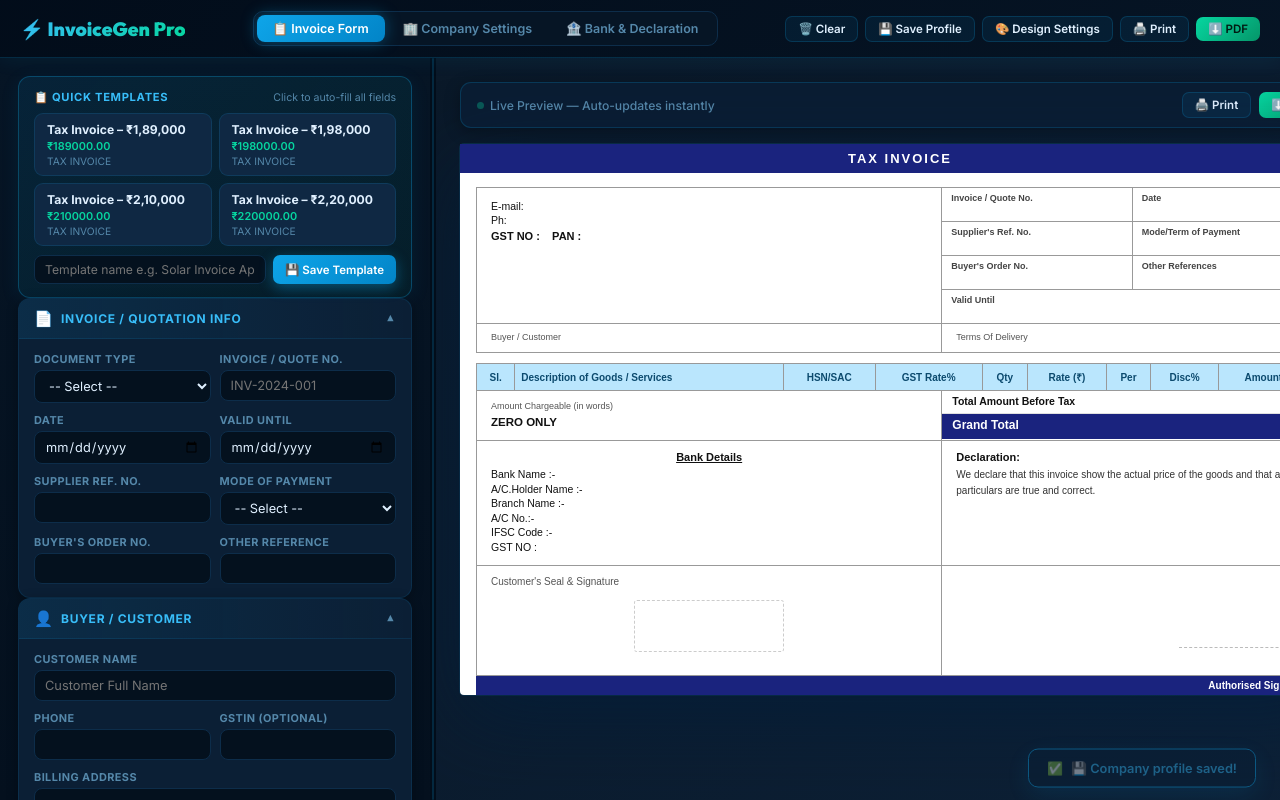
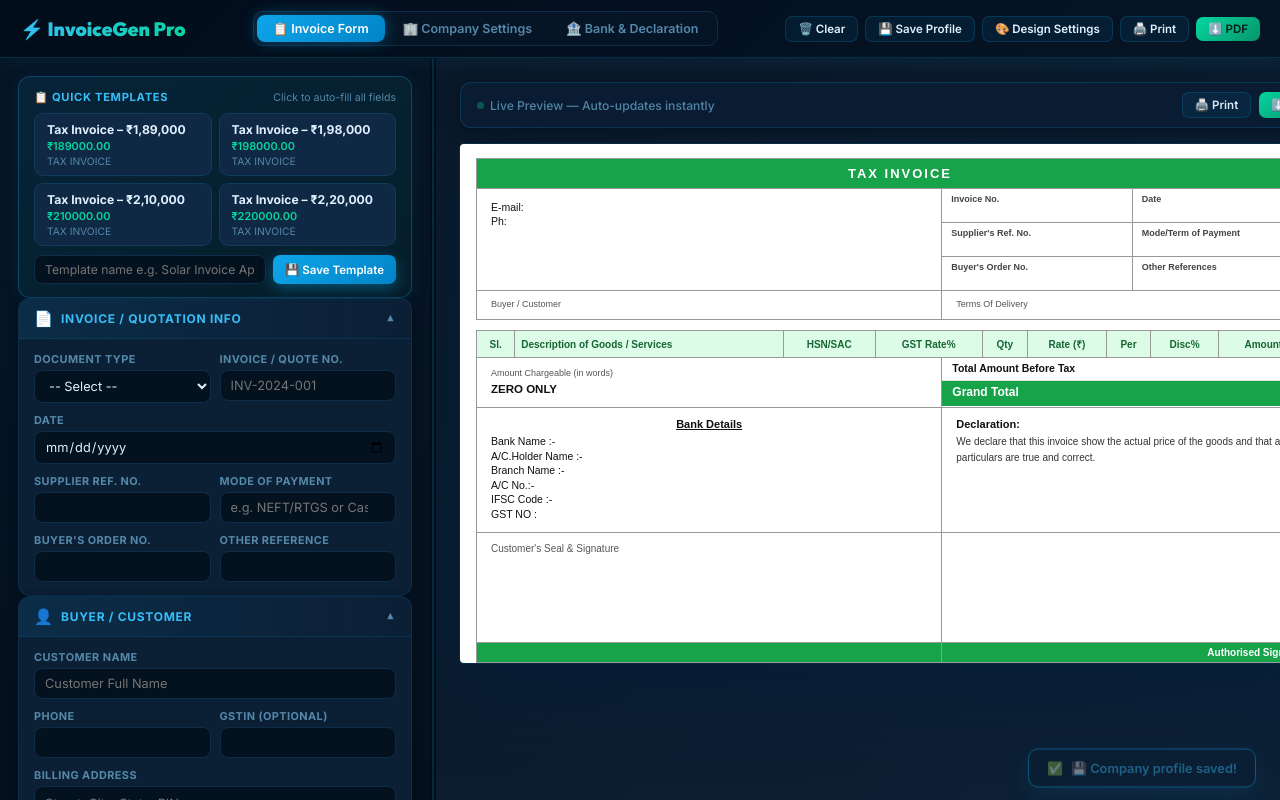
Before and after one commit to rupkumar-dev/tax-invoice-generator, a plain HTML site: page index.html in a window 1280 px wide. Both pictures are taken after a click on the button "💾 Save Profile". Drawn offline with Linux system fonts and the light colour scheme.

Commit message:
feat: manual signature name, payment mode options, and layout alignments

```diff
--- a/index.html
+++ b/index.html
@@ -188,9 +188,9 @@ tr.row-drag-over td{border-top:3.5px dashed #0ea5e9 !important;background:rgba(1
 
 /* INVOICE DOCUMENT */
 #invoiceDoc{
-  --inv-theme: #1a237e;
-  --inv-header-bg: #bae6fd;
-  --inv-header-text: #0c4a6e;
+  --inv-theme: #16a34a;
+  --inv-header-bg: #dcfce7;
+  --inv-header-text: #166534;
   --inv-font-size: 11px;
   --inv-font-family: 'Times New Roman', Times, serif;
   width:880px;background:#fff;color:#111;
@@ -198,7 +198,7 @@ tr.row-drag-over td{border-top:3.5px dashed #0ea5e9 !important;background:rgba(1
   font-size: var(--inv-font-size);
   box-shadow:0 24px 80px rgba(0,30,60,.6),0 0 0 1px rgba(14,165,233,.15);border-radius:4px
 }
-.d-topstrip{background:var(--inv-theme);color:#fff;text-align:center;padding:7px 12px;font-family:Arial,sans-serif;font-size:13px;font-weight:900;letter-spacing:2px}
+.d-topstrip{background:var(--inv-theme);color:#fff;text-align:center;padding:7px 12px;font-family:Arial,sans-serif;font-size:13px;font-weight:900;letter-spacing:2px;border:1.5px solid #999;border-bottom:none}
 .d-body{padding:14px 16px 0}
 
 /* Seller + Meta */
@@ -264,7 +264,7 @@ tr.row-drag-over td{border-top:3.5px dashed #0ea5e9 !important;background:rgba(1
 .d-sign-area{flex:1;display:flex;flex-direction:column;align-items:flex-end;justify-content:center;gap:4px}
 .d-prop-name{font-size:11.5px;font-weight:700;font-style:italic;color:var(--inv-theme)}
 .d-prop-desig{font-size:10px;color:#444}
-.d-auth-bar{background:var(--inv-theme);color:#fff;text-align:right;padding:4px 14px;font-family:Arial,sans-serif;font-size:10px;font-weight:700}
+.d-auth-bar{background:var(--inv-theme);color:#fff;font-family:Arial,sans-serif;font-size:10px;font-weight:700;display:grid;grid-template-columns:55% 45%;border:1.5px solid #999;border-top:none}
 
 /* Toast */
 .toast{position:fixed;bottom:24px;right:24px;z-index:1000;background:#0b1f35;border:1px solid #0ea5e9;border-radius:10px;padding:11px 18px;font-size:.8rem;font-weight:600;color:#38bdf8;display:flex;align-items:center;gap:8px;transform:translateY(20px);opacity:0;transition:all .3s;pointer-events:none;box-shadow:0 8px 24px rgba(14,165,233,.25)}
@@ -370,15 +370,9 @@ tr.row-drag-over td{border-top:3.5px dashed #0ea5e9 !important;background:rgba(1
                 <input id="invNo" type="text" placeholder="INV-2024-001" oninput="updatePreview()"/>
               </div>
             </div>
-            <div class="fg-row col2">
-              <div class="fg">
-                <label>Date</label>
-                <input id="invDate" type="date" oninput="updatePreview()"/>
-              </div>
-              <div class="fg">
-                <label>Valid Until</label>
-                <input id="invValid" type="date" oninput="updatePreview()"/>
-              </div>
+            <div class="fg">
+              <label>Date</label>
+              <input id="invDate" type="date" onclick="this.showPicker()" oninput="updatePreview()"/>
             </div>
             <div class="fg-row col2">
               <div class="fg">
@@ -387,11 +381,16 @@ tr.row-drag-over td{border-top:3.5px dashed #0ea5e9 !important;background:rgba(1
               </div>
               <div class="fg">
                 <label>Mode of Payment</label>
-                <select id="payMode" onchange="updatePreview()">
-                  <option value="" disabled selected>-- Select --</option>
-                  <option>NEFT/RTGS</option><option>Cash</option><option>Cheque</option>
-                  <option>UPI</option><option>Bank Transfer</option><option>Credit</option>
-                </select>
+                <input id="payMode" type="text" list="payModeOptions" placeholder="e.g. NEFT/RTGS or Cash" oninput="updatePreview()"/>
+                <datalist id="payModeOptions">
+                  <option value="None">
+                  <option value="NEFT/RTGS">
+                  <option value="Cash">
+                  <option value="Cheque">
+                  <option value="UPI">
+                  <option value="Bank Transfer">
+                  <option value="Credit">
+                </datalist>
               </div>
             </div>
             <div class="fg-row col2">
@@ -536,6 +535,10 @@ tr.row-drag-over td{border-top:3.5px dashed #0ea5e9 !important;background:rgba(1
             <div class="fg-row col2">
               <div class="fg"><label>Proprietor Name</label><input id="propName" type="text" oninput="updatePreview()"/></div>
               <div class="fg"><label>Designation</label><input id="propDesig" type="text" oninput="updatePreview()"/></div>
+            </div>
+            <div class="fg">
+              <label>For, (Company Name in Signature)</label>
+              <input id="forName" type="text" placeholder="e.g. M/S G & L ENTERPRISE" oninput="updatePreview()"/>
             </div>
             <div class="fg"><label>Company Logo (optional)</label>
               <div class="upload-box" id="logoBox">
@@ -573,6 +576,31 @@ tr.row-drag-over td{border-top:3.5px dashed #0ea5e9 !important;background:rgba(1
               </div>
             </div>
 
+            <!-- Signature & Stamp Scaling / Offset adjustments -->
+            <div style="margin-top:10px;padding:10px;background:rgba(255,255,255,0.02);border:1px dashed var(--border);border-radius:8px;display:flex;flex-direction:column;gap:8px">
+              <div style="font-size:.66rem;font-weight:700;color:#38bdf8;text-transform:uppercase;letter-spacing:.04em">📐 Signature &amp; Stamp Alignment</div>
+              <div class="fg-row col2">
+                <div class="fg">
+                  <label style="font-size:.6rem">Signature Width (Max 850px)</label>
+                  <input type="range" id="signImgWidth" min="10" max="850" value="300" oninput="updateSignatureSettings()"/>
+                </div>
+                <div class="fg">
+                  <label style="font-size:.6rem">Signature Shift-Up (Max ±300px)</label>
+                  <input type="range" id="signImgOffset" min="-300" max="300" value="0" oninput="updateSignatureSettings()"/>
+                </div>
+              </div>
+              <div class="fg-row col2">
+                <div class="fg">
+                  <label style="font-size:.6rem">Stamp Width (Max 850px)</label>
+                  <input type="range" id="stampImgWidth" min="10" max="850" value="300" oninput="updateSignatureSettings()"/>
+                </div>
+                <div class="fg">
+                  <label style="font-size:.6rem">Stamp Shift-Up (Max ±300px)</label>
+                  <input type="range" id="stampImgOffset" min="-300" max="300" value="0" oninput="updateSignatureSettings()"/>
+                </div>
+              </div>
+            </div>
+
           </div>
         </div>
       </div><!-- /panelCompany -->
@@ -648,8 +676,8 @@ tr.row-drag-over td{border-top:3.5px dashed #0ea5e9 !important;background:rgba(1
 
     <!-- INVOICE DOC -->
     <div id="invoiceDoc">
-      <div class="d-topstrip" id="p_docType">TAX INVOICE</div>
       <div class="d-body">
+        <div class="d-topstrip" id="p_docType" style="margin-bottom:0px">TAX INVOICE</div>
 
         <!-- Seller + Meta -->
         <div class="d-row1">
@@ -658,11 +686,11 @@ tr.row-drag-over td{border-top:3.5px dashed #0ea5e9 !important;background:rgba(1
             <div class="cdet" id="p_sellerAddr"></div>
             <div class="cdet">E-mail: <span id="p_sellerEmail"></span></div>
             <div class="cdet">Ph: <span id="p_sellerPhone"></span></div>
-            <div class="cgst">GST NO : <span id="p_sellerGST"></span>&nbsp;&nbsp; PAN : <span id="p_sellerPAN"></span></div>
+            <div class="cgst" id="p_sellerTaxIds"></div>
           </div>
           <div class="d-meta">
             <div class="d-meta-r">
-              <div class="d-meta-c"><div class="ml">Invoice / Quote No.</div><div class="mv" id="p_invNo"></div></div>
+              <div class="d-meta-c"><div class="ml" id="p_invNoLabel">Invoice No.</div><div class="mv" id="p_invNo"></div></div>
               <div class="d-meta-c"><div class="ml">Date</div><div class="mv" id="p_invDate"></div></div>
             </div>
             <div class="d-meta-r">
@@ -672,9 +700,6 @@ tr.row-drag-over td{border-top:3.5px dashed #0ea5e9 !important;background:rgba(1
             <div class="d-meta-r">
               <div class="d-meta-c"><div class="ml">Buyer's Order No.</div><div class="mv" id="p_buyerOrderNo"></div></div>
               <div class="d-meta-c"><div class="ml">Other References</div><div class="mv" id="p_otherRef"></div></div>
-            </div>
-            <div class="d-meta-r">
-              <div class="d-meta-c" style="grid-column:span 2"><div class="ml">Valid Until</div><div class="mv" id="p_invValid"></div></div>
             </div>
           </div>
         </div>
@@ -753,10 +778,10 @@ tr.row-drag-over td{border-top:3.5px dashed #0ea5e9 !important;background:rgba(1
           </div>
           <!-- RIGHT: Company Sign -->
           <div class="d-sign-col">
-            <div class="d-for">For, <span id="p_forName"></span></div>
+            <div class="d-for" id="p_forNameBlock"></div>
             <div class="d-sign-area">
-              <img id="p_signImg" style="max-height:52px;max-width:130px;object-fit:contain;display:none" alt="Signature"/>
-              <img id="p_stampImg" style="max-height:52px;max-width:120px;object-fit:contain;display:none" alt="Stamp"/>
+              <img id="p_signImg" style="object-fit:contain;display:none" alt="Signature"/>
+              <img id="p_stampImg" style="object-fit:contain;display:none" alt="Stamp"/>
               <div id="p_signBlank" style="width:130px;height:42px;border-bottom:1px dashed #bbb;display:none"></div>
             </div>
             <div id="p_propBlock">
@@ -766,7 +791,10 @@ tr.row-drag-over td{border-top:3.5px dashed #0ea5e9 !important;background:rgba(1
             </div>
           </div>
         </div>
-        <div class="d-auth-bar">Authorised Signatory</div>
+        <div class="d-auth-bar">
+          <div style="border-right:1.5px solid #999;min-height:100%"></div>
+          <div style="text-align:right;padding:4px 14px">Authorised Signatory</div>
+        </div>
 
       </div>
     </div><!-- /invoiceDoc -->
@@ -794,11 +822,11 @@ tr.row-drag-over td{border-top:3.5px dashed #0ea5e9 !important;background:rgba(1
           <div class="fg">
             <label>Theme Color</label>
             <div style="display:flex;gap:6px;align-items:center">
-              <input type="color" id="invThemeColor" value="#1a237e" oninput="updateDesignSettings()" style="width:40px;height:30px;padding:0;border:none;border-radius:4px;cursor:pointer"/>
+              <input type="color" id="invThemeColor" value="#16a34a" oninput="updateDesignSettings()" style="width:40px;height:30px;padding:0;border:none;border-radius:4px;cursor:pointer"/>
               <select id="invThemePreset" onchange="document.getElementById('invThemeColor').value=this.value;updateDesignSettings()" style="flex:1;background:var(--input);border:1px solid var(--border);border-radius:6px;color:#fff;padding:6px;font-size:.76rem">
                 <option value="#1a237e">Ocean Blue</option>
                 <option value="#dc2626">Crimson Red</option>
-                <option value="#16a34a">Emerald Green</option>
+                <option value="#16a34a" selected>Emerald Green</option>
                 <option value="#d97706">Amber Orange</option>
                 <option value="#000000">Classic Black</option>
               </select>
@@ -851,7 +879,7 @@ const BUILTIN_TEMPLATES = [{
   invDate:'2024-01-15',
   invValid:'',
   supplierRef:'',
-  payMode:'NEFT/RTGS',
+  payMode:'',
   buyerOrderNo:'',
   otherRef:'',
   buyerName:'BISHWAJIT MUKHARJI',
@@ -897,7 +925,7 @@ const BUILTIN_TEMPLATES = [{
   invDate:'2024-01-15',
   invValid:'',
   supplierRef:'',
-  payMode:'NEFT/RTGS',
+  payMode:'',
   buyerOrderNo:'',
   otherRef:'',
   buyerName:'BISHWAJIT MUKHARJI',
@@ -943,7 +971,7 @@ const BUILTIN_TEMPLATES = [{
   invDate:'2024-01-15',
   invValid:'',
   supplierRef:'',
-  payMode:'NEFT/RTGS',
+  payMode:'',
   buyerOrderNo:'',
   otherRef:'',
   buyerName:'BISHWAJIT MUKHARJI',
@@ -989,7 +1017,7 @@ const BUILTIN_TEMPLATES = [{
   invDate:'2024-01-15',
   invValid:'',
   supplierRef:'',
-  payMode:'NEFT/RTGS',
+  payMode:'',
   buyerOrderNo:'',
   otherRef:'',
   buyerName:'BISHWAJIT MUKHARJI',
@@ -1354,21 +1382,39 @@ function toggleTaxOverride(checked) {
 
 // ════ UPDATE PREVIEW ════
 function updatePreview(){
-  // Doc type
-  sp('p_docType',gv('docType')||'TAX INVOICE');
+  // Doc type and dynamic number label
+  const docType = gv('docType') || 'TAX INVOICE';
+  sp('p_docType', docType);
+
+  let labelText = 'Invoice No.';
+  if (docType === 'QUOTATION') labelText = 'Quotation No.';
+  else if (docType === 'PROFORMA INVOICE') labelText = 'Proforma Inv. No.';
+  else if (docType === 'DELIVERY CHALLAN') labelText = 'Challan No.';
+  else if (docType === 'ESTIMATE') labelText = 'Estimate No.';
+  sp('p_invNoLabel', labelText);
+
   // Seller
   sp('p_sellerName',gv('sellerName'));
   sh('p_sellerAddr',gv('sellerAddr').replace(/\n/g,'<br/>'));
   sp('p_sellerEmail',gv('sellerEmail'));
   sp('p_sellerPhone',gv('sellerPhone'));
-  sp('p_sellerGST',gv('sellerGST'));
-  sp('p_sellerPAN',gv('sellerPAN'));
+
+  // Render GST / PAN dynamically (hide label if empty)
+  const gst = gv('sellerGST');
+  const pan = gv('sellerPAN');
+  let taxIdsHtml = '';
+  if (gst) taxIdsHtml += `GST NO : <span>${esc(gst)}</span>`;
+  if (pan) {
+    if (taxIdsHtml) taxIdsHtml += '&nbsp;&nbsp; ';
+    taxIdsHtml += `PAN : <span>${esc(pan)}</span>`;
+  }
+  sh('p_sellerTaxIds', taxIdsHtml);
   // Invoice meta
   sp('p_invNo',gv('invNo'));
   sp('p_invDate',formatDate(gv('invDate')));
-  sp('p_invValid',formatDate(gv('invValid')));
   sp('p_supplierRef',gv('supplierRef'));
-  sp('p_payMode',gv('payMode'));
+  const pm = gv('payMode');
+  sp('p_payMode', (pm === 'None' || !pm) ? '' : pm);
   sp('p_buyerOrderNo',gv('buyerOrderNo'));
   sp('p_otherRef',gv('otherRef'));
   // Buyer
@@ -1457,7 +1503,12 @@ function updatePreview(){
   sp('p_declText',gv('declText'));
 
   // RIGHT: For, Company + sign
-  sp('p_forName', gv('sellerName'));
+  const fn = gv('forName');
+  if (fn) {
+    sh('p_forNameBlock', `For, <span>${esc(fn)}</span>`);
+  } else {
+    sh('p_forNameBlock', '');
+  }
   const propName=gv('propName'), propDesig=gv('propDesig');
   sp('p_propName',propName); sp('p_propDesig',propDesig);
   document.getElementById('p_propBlock').style.display=(propName||propDesig)?'block':'none';
@@ -1466,23 +1517,58 @@ function updatePreview(){
   const pSign=document.getElementById('p_signImg');
   const pStmp=document.getElementById('p_stampImg');
   const pSBlank=document.getElementById('p_signBlank');
-  if(signatureImg){ pSign.src=signatureImg; pSign.style.display='block'; } else { pSign.style.display='none'; }
-  if(stampImg){ pStmp.src=stampImg; pStmp.style.display='block'; } else { pStmp.style.display='none'; }
-  pSBlank.style.display=(!signatureImg && !stampImg) ? 'block' : 'none';
+
+  if(signatureImg){
+    pSign.src=signatureImg;
+    pSign.style.display='block';
+
+    // Apply width and offset styling
+    const sWidth = gv('signImgWidth') || '300';
+    const sOffset = gv('signImgOffset') || '0';
+    pSign.style.width = sWidth + 'px';
+    pSign.style.marginTop = (-sOffset) + 'px';
+    pSign.style.marginBottom = sOffset + 'px';
+  } else {
+    pSign.style.display='none';
+  }
+
+  if(stampImg){
+    pStmp.src=stampImg;
+    pStmp.style.display='block';
+
+    // Apply width and offset styling
+    const stWidth = gv('stampImgWidth') || '300';
+    const stOffset = gv('stampImgOffset') || '0';
+    pStmp.style.width = stWidth + 'px';
+    pStmp.style.marginTop = (-stOffset) + 'px';
+    pStmp.style.marginBottom = stOffset + 'px';
+  } else {
+    pStmp.style.display='none';
+  }
+
+  // Always hide empty placeholders in the final document to keep it clean (no dashed lines/shapes print out)
+  pSBlank.style.display = 'none';
 
   // LEFT: Customer seal
   const pCS=document.getElementById('p_custSealImg');
   const pCSB=document.getElementById('p_custSealBlank');
-  if(customerSealImg){ pCS.src=customerSealImg; pCS.style.display='block'; pCSB.style.display='none'; }
-  else { pCS.style.display='none'; pCSB.style.display='block'; }
+  if(customerSealImg){
+    pCS.src=customerSealImg;
+    pCS.style.display='block';
+    pCSB.style.display='none';
+  } else {
+    pCS.style.display='none';
+    pCSB.style.display='none';
+  }
 }
 
 // ════ PROFILE SAVE/LOAD ════
 function saveProfile(){
   const profile={};
-  ['sellerName','sellerAddr','sellerEmail','sellerPhone','sellerGST','sellerPAN',
+  ['forName','sellerName','sellerAddr','sellerEmail','sellerPhone','sellerGST','sellerPAN',
    'propName','propDesig',
-   'bankName','bankBranch','bankHolder','bankAcc','bankIFSC','bankType','bankGST','declText'].forEach(id=>{
+   'bankName','bankBranch','bankHolder','bankAcc','bankIFSC','bankType','bankGST','declText',
+   'signImgWidth', 'signImgOffset', 'stampImgWidth', 'stampImgOffset'].forEach(id=>{
     profile[id]=gv(id);
   });
   if(signatureImg)    profile.signatureImg=signatureImg;
@@ -1497,9 +1583,10 @@ function loadProfile(){
   const raw=localStorage.getItem('inv_profile');
   if(!raw) return;
   const p=JSON.parse(raw);
-  ['sellerName','sellerAddr','sellerEmail','sellerPhone','sellerGST','sellerPAN',
+  ['forName','sellerName','sellerAddr','sellerEmail','sellerPhone','sellerGST','sellerPAN',
    'propName','propDesig',
-   'bankName','bankBranch','bankHolder','bankAcc','bankIFSC','bankType','bankGST','declText'].forEach(id=>{
+   'bankName','bankBranch','bankHolder','bankAcc','bankIFSC','bankType','bankGST','declText',
+   'signImgWidth', 'signImgOffset', 'stampImgWidth', 'stampImgOffset'].forEach(id=>{
     const el=document.getElementById(id);
     if(el&&p[id]!==undefined) el.value=p[id];
   });
@@ -1507,6 +1594,10 @@ function loadProfile(){
   if(p.stampImg)      { stampImg=p.stampImg;             setImgPreview('stampPreview',stampImg); }
   if(p.companyLogo)   { companyLogo=p.companyLogo;       setImgPreview('logoPreview',companyLogo); }
   if(p.customerSealImg){ customerSealImg=p.customerSealImg; setImgPreview('custSealPreview',customerSealImg); }
+}
+
+function updateSignatureSettings() {
+  updatePreview();
 }
 
 // ════ IMAGE UPLOAD ════
```
